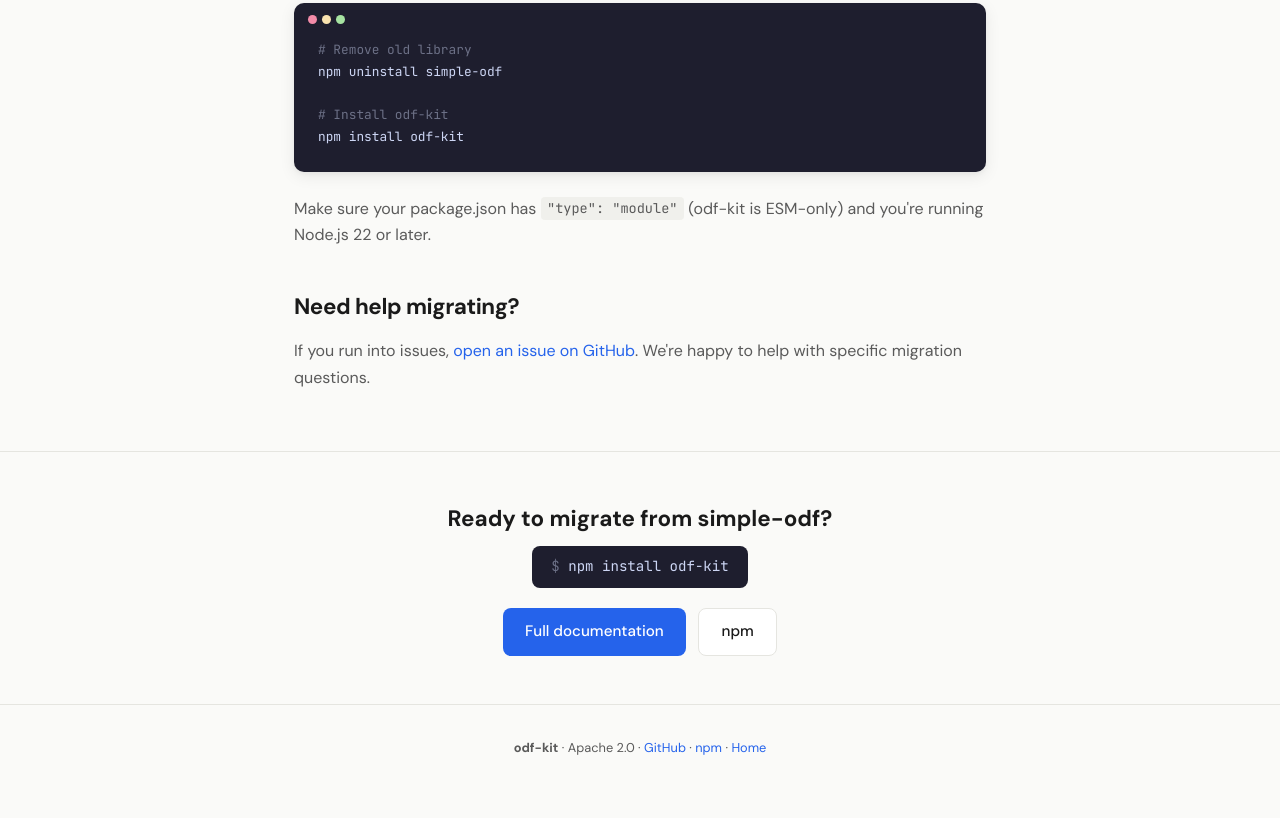
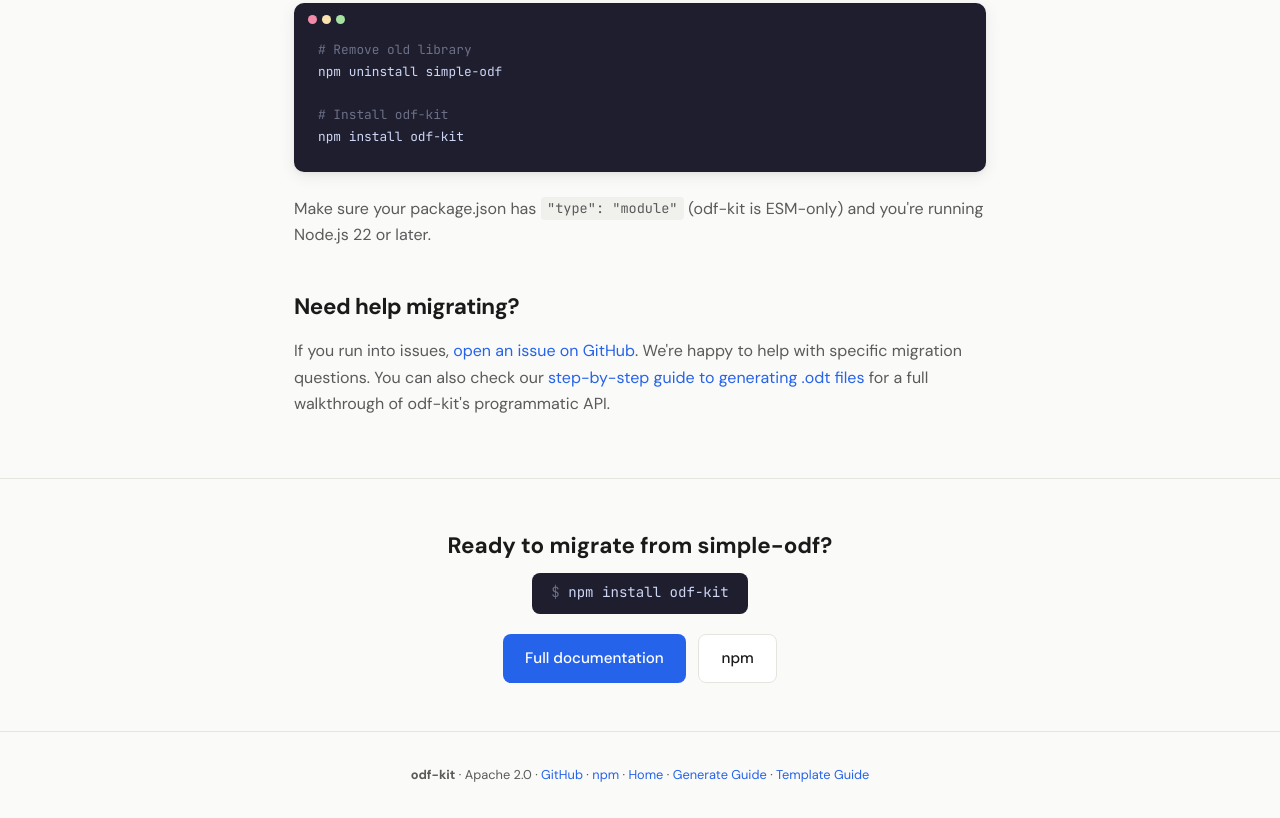
Before and after one commit to GitHubNewbie0/odf-kit, a website: page docs/guides/simple-odf-alternative.html in a window 1280 px wide. Shown: the part 2406-3224 px from the top of the page. Before the commit the page ends 3197 px from the top, so only its background shows below. Drawn offline with Linux system fonts and the light colour scheme.

Commit message:
Update simple-odf-alternative.html

```diff
--- a/docs/guides/simple-odf-alternative.html
+++ b/docs/guides/simple-odf-alternative.html
@@ -210,7 +210,7 @@
       <p>Make sure your package.json has <code>"type": "module"</code> (odf-kit is ESM-only) and you're running Node.js 22 or later.</p>
 
       <h2>Need help migrating?</h2>
-      <p>If you run into issues, <a href="https://github.com/GitHubNewbie0/odf-kit/issues">open an issue on GitHub</a>. We're happy to help with specific migration questions.</p>
+      <p>If you run into issues, <a href="https://github.com/GitHubNewbie0/odf-kit/issues">open an issue on GitHub</a>. We're happy to help with specific migration questions. You can also check our <a href="generate-odt-nodejs.html">step-by-step guide to generating .odt files</a> for a full walkthrough of odf-kit's programmatic API.</p>
 
     </div>
   </section>
@@ -228,7 +228,7 @@
 
   <footer>
     <div class="container">
-      <p><strong>odf-kit</strong> · Apache 2.0 · <a href="https://github.com/GitHubNewbie0/odf-kit">GitHub</a> · <a href="https://www.npmjs.com/package/odf-kit">npm</a> · <a href="../">Home</a></p>
+      <p><strong>odf-kit</strong> · Apache 2.0 · <a href="https://github.com/GitHubNewbie0/odf-kit">GitHub</a> · <a href="https://www.npmjs.com/package/odf-kit">npm</a> · <a href="../">Home</a> · <a href="generate-odt-nodejs.html">Generate Guide</a> · <a href="fill-odt-template-javascript.html">Template Guide</a></p>
     </div>
   </footer>
 
```
